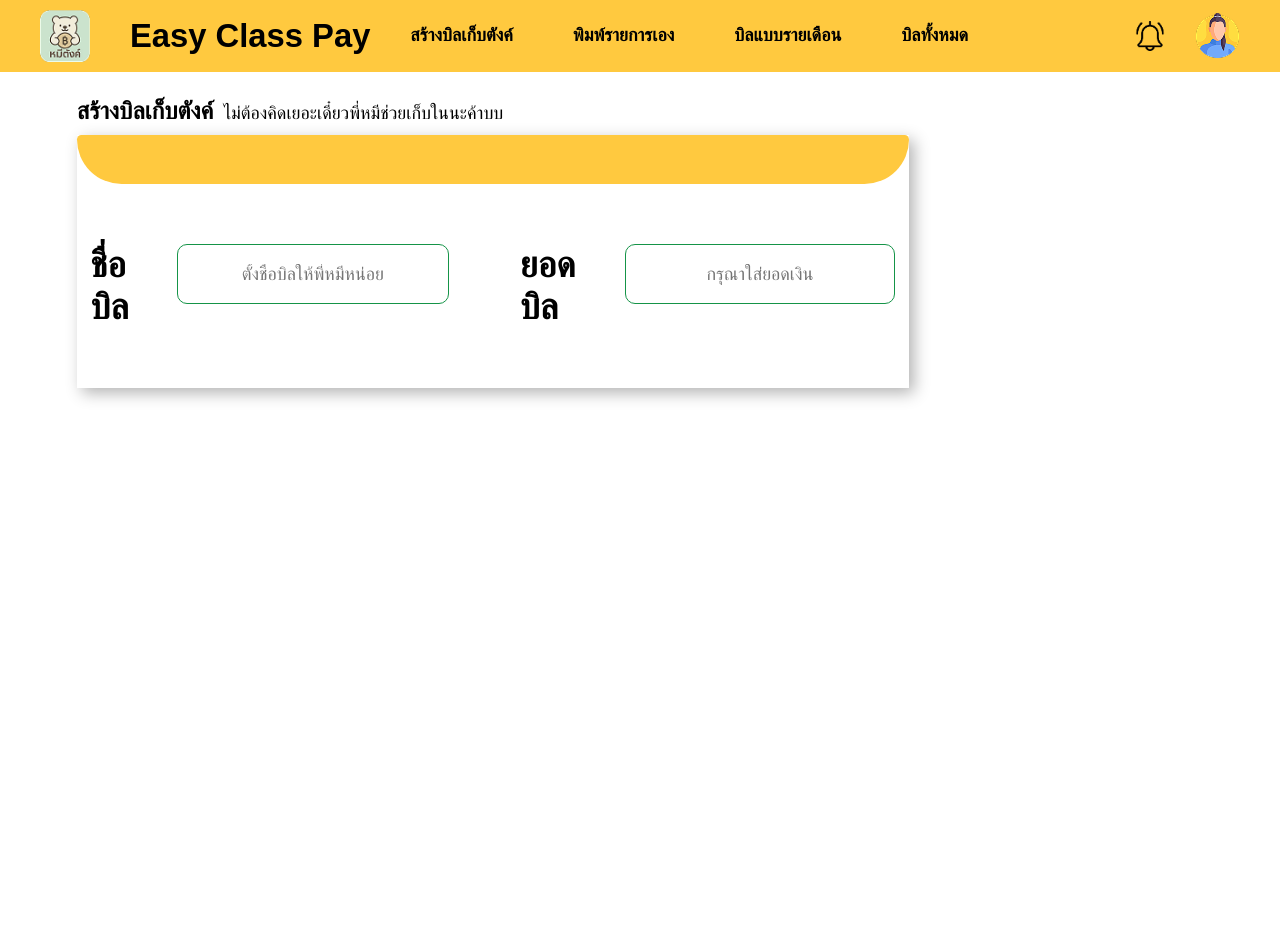
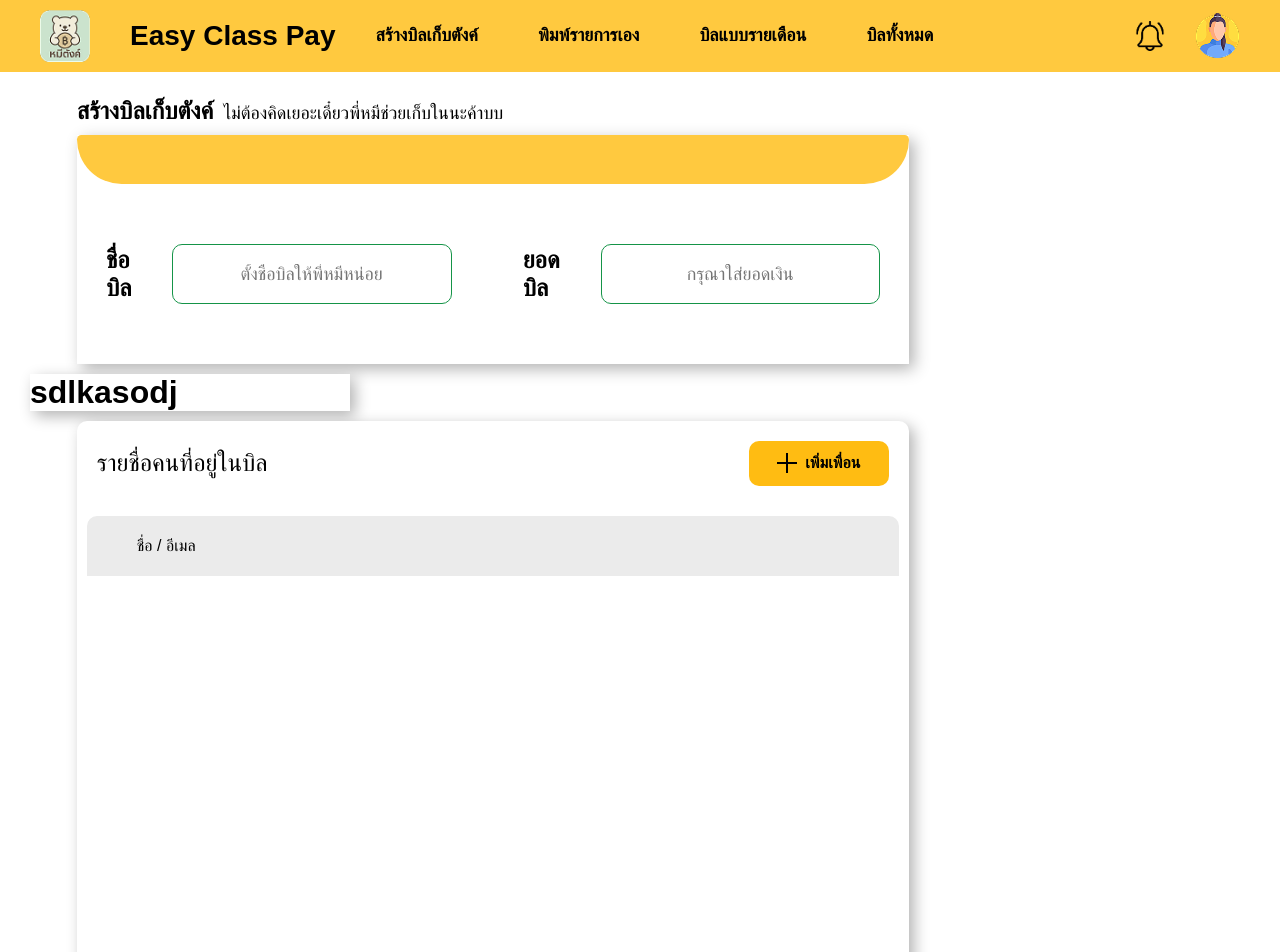
Before and after one commit to BunyawatCharnwechsart/EasyClassPay, a Nuxt app in the folder easyClassPay/: page /createBill in a window 1280 px wide. Shown: the top 952 px of the page. Before the commit the page ends 800 px from the top, so only its background shows below. Built offline with nearby package versions, Linux system fonts and the light colour scheme; a web font is replaced by a local one.

Commit message:
Add seclectPay

```diff
--- a/easyClassPay/app/components/createBill/entername.vue
+++ b/easyClassPay/app/components/createBill/entername.vue
@@ -4,12 +4,12 @@
        <div class="block"></div>
        <div class="main-block">
             <div class="block-input">
-                <h1>ชื่อบิล</h1>
+                <p>ชื่อบิล</p>
                 <input type="text" placeholder="ตั้งชื่อบิลให้พี่หมีหน่อย">
             </div>
 
             <div class="block-input">
-                <h1>ยอดบิล</h1>
+                <p>ยอดบิล</p>
                 <input type="text" placeholder="กรุณาใส่ยอดเงิน">
             </div>
         </div>
@@ -45,14 +45,15 @@
         padding: 60px;
     }
 
+    .main-block p {
+        font-size: 24px;
+        font-weight: bold;
+    }
+
     .block-input {
         display: flex;
         flex-direction: row;
         gap: 20px;
-    }
-
-    .block-input h1 {
-        font-size: 36px;
     }
 
     input {
--- /dev/null
+++ b/easyClassPay/app/components/createBill/listName.vue
@@ -0,0 +1,65 @@
+<template>
+
+    <div class="container-list">
+        <div class="head-list">
+            <p>รายชื่อคนที่อยู่ในบิล</p>
+            <button class="addFriend"><img src="/plus.png">เพิ่มเพื่อน</button>
+        </div>
+
+        <div class="BGgray">
+            <p>ชื่อ / อีเมล</p>
+        </div>
+    </div>
+
+</template>
+
+<style scoped>
+
+    .container-list {
+        margin-top: 10px;
+        margin-left: 6%;
+        margin-bottom: 10%;
+        width: 65%;
+        height: 90vh;
+        background-color: white;
+        box-shadow: 5px 5px 15px rgba(0, 0, 0, 0.3);
+        border-radius: 10px;
+        align-content: baseline;
+    }
+
+    .head-list {
+        display: flex;
+        justify-content: space-between;
+        padding: 20px;
+    }
+
+    .head-list p {
+        font-size: 24px;
+    }
+
+    .addFriend {
+        display: flex;
+        align-items: center;
+        justify-content: center;
+        gap: 8px;
+        background-color: #FFBC12;
+        border: none;
+        height: 45px;
+        width: 140px;
+        border-radius: 10px;
+        font-size: 16px;
+        font-weight: bold;
+        cursor: pointer;
+    }
+
+    .BGgray {
+        margin: 10px;
+        background: #EBEBEB;
+        height: 60px;
+        border-radius: 10px 10px 0px 0px;
+    }
+
+    .BGgray p {
+        padding-left: 50px;
+    }
+</style>
--- a/easyClassPay/app/components/navbar.vue
+++ b/easyClassPay/app/components/navbar.vue
@@ -4,7 +4,7 @@
 
         <div class="head">
             <img src="/LOGO.png" alt="LOGO">
-            <nuxt-link to="/main"><h1>Easy Class Pay</h1></nuxt-link>
+            <nuxt-link to="/main"><p>Easy Class Pay</p></nuxt-link>
         </div>
 
         <ul class="list-menu">
@@ -54,6 +54,10 @@ useHead({
     .head {
         display: flex;
         gap: 40px;
+    }
+
+    .head p {
+        font-weight: bold;
     }
 
     .head img {
--- /dev/null
+++ b/easyClassPay/app/components/seclectPay.vue
@@ -0,0 +1,14 @@
+<template>
+    <div class="ss">
+        <h1>sdlkasodj</h1>
+    </div>
+</template>
+
+<style scoped>
+    .ss {
+        margin: 10px 30px 0px 30px;
+        background-color: white;
+        box-shadow: 5px 5px 15px rgba(0, 0, 0, 0.3);
+        width: 25%;
+    }
+</style>
--- a/easyClassPay/app/pages/createBill.vue
+++ b/easyClassPay/app/pages/createBill.vue
@@ -1,18 +1,12 @@
 <template>
 
     <div>
-        <nav>
-            <Navbar />
-        </nav>
-
-        <header>
-            <headtext />
-        </header>
-
-        <section>
-            <entername />
-        </section>
-
+        <navbar />
+        <headtext />
+        <entername />
+        <seclectPay />
+        <listName />
+        <about />
     </div>
 
 </template>
@@ -20,6 +14,9 @@
 <script setup>
 import headtext from '~/components/createBill/headtext.vue';
 import entername from '~/components/createBill/entername.vue';
+import listName from '~/components/createBill/listName.vue';
+import about from '~/components/about.vue';
+import seclectPay from '~/components/seclectPay.vue';
 
 useHead({
   link: [
@@ -36,4 +33,5 @@ useHead({
     * {
         font-family: 'Bai Jamjuree', sans-serif;
     }
+
 </style>
```
Also changed, not shown: easyClassPay/public/plus.png (added).
